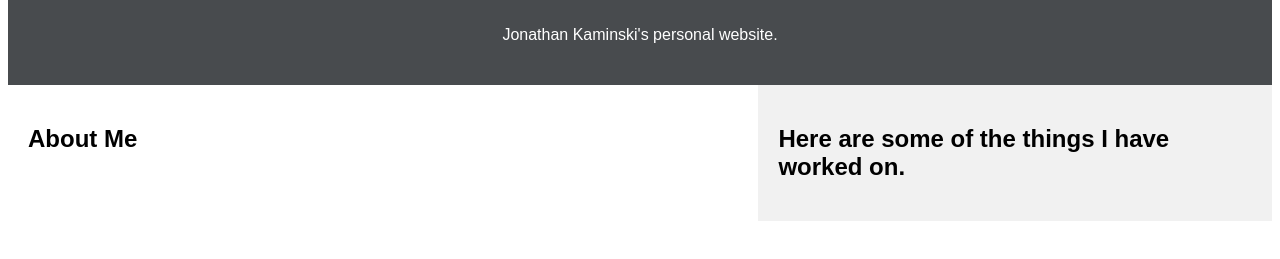
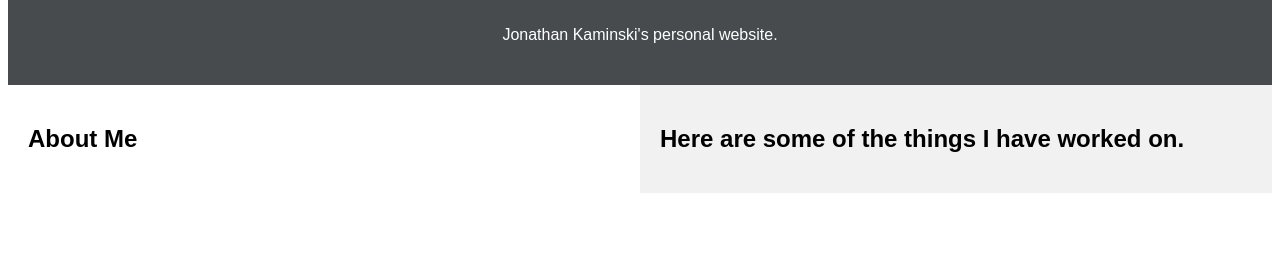
Before and after one commit to jonkaminski/PersonalWebsite, a plain HTML site: page index.html in a window 1280 px wide. Shown: the part 181-440 px from the top of the page. Drawn offline with Linux system fonts and the light colour scheme.

Commit message:
Update index.html

```diff
--- a/index.html
+++ b/index.html
@@ -34,13 +34,13 @@ flex-wrap: nowrap;
 }
 
 .main {
-flex: 60%;
+flex: 50%;
 background-color: white;
 padding: 20px;
 }
 
 .side {
-flex: 40%;
+flex: 50%;
 background-color: #f1f1f1;
 padding: 20px;
 }
```
